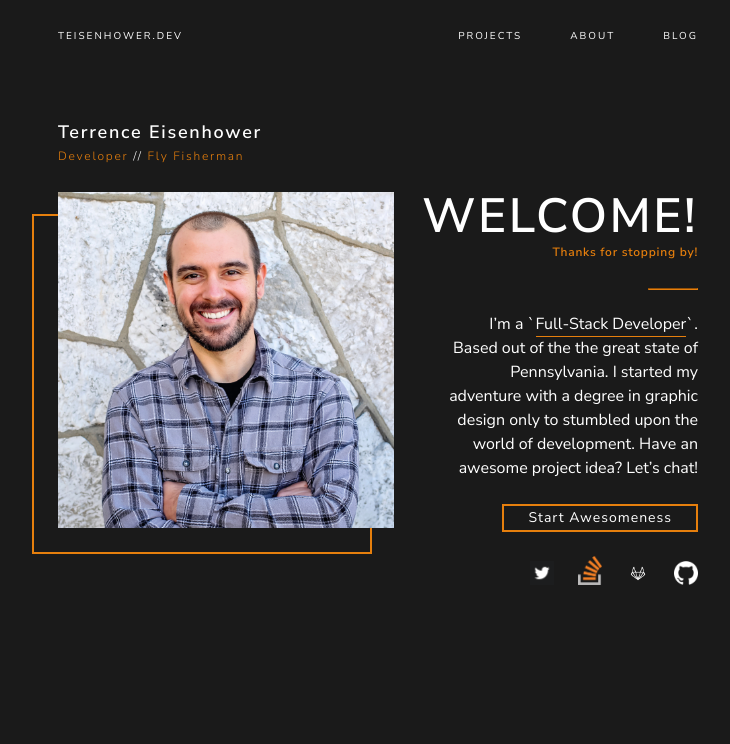
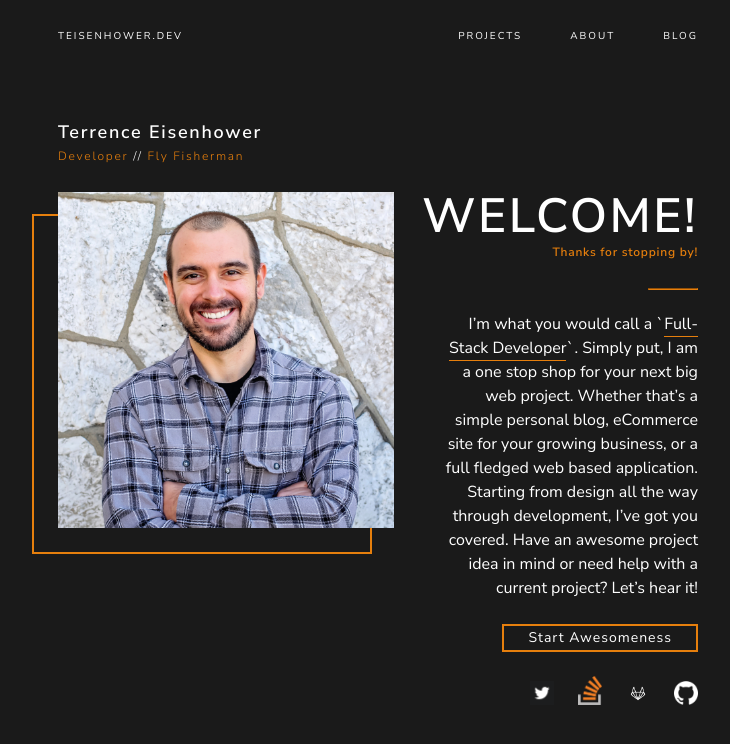
Before and after one commit to teisenhower/teisenhower.dev, a Gatsby site: page / in a window 1280 px wide. Shown: the whole page, without its empty margins (262-992 px from the left). Built offline with nearby package versions, Linux system fonts and the light colour scheme; Gatsby itself is replaced by a stand-in of ours.

Commit message:
DUMMY PUSH - demo purposes

```diff
--- a/src/pages/index.css
+++ b/src/pages/index.css
@@ -20,6 +20,10 @@ body {
   padding: 0;
   line-height: 2.4rem;
   background: rgb(var(--grey));
+}
+a {
+  text-decoration: none;
+  color: unset;
 }
 
 /* nav */
@@ -296,4 +300,7 @@ footer {
   .align {
     text-align: start;
   }
+  #awesomeButton {
+    border: 1px solid rgb(var(--orange));
+  }
 }
--- a/src/pages/index.js
+++ b/src/pages/index.js
@@ -39,14 +39,22 @@ const IndexPage = () => (
         </section>
         <section id="about" className="align">
           <p className="white">
-            I’m a `<span className="highlight">Full-Stack Developer</span>`.
-            Based out of the the great state of Pennsylvania. I started my
-            adventure with a degree in graphic design only to stumbled upon the
-            world of development. Have an awesome project idea? Let’s chat!
+            I’m what you would call a `
+            <span className="highlight">Full-Stack Developer</span>`. Simply
+            put, I am a one stop shop for your next big web project. Whether
+            that’s a simple personal blog, eCommerce site for your growing
+            business, or a full fledged web based application. Starting from
+            design all the way through development, I’ve got you covered. Have
+            an awesome project idea in mind or need help with a current project?
+            Let’s hear it!
           </p>
-          <div id="awesomeButton" className="white">
+          <a
+            id="awesomeButton"
+            className="white"
+            href="mailto:terrence@teisenhower.dev?subject=Awesome%20Project"
+          >
             Start Awesomeness
-          </div>
+          </a>
         </section>
         <section id="social">
           <Icon />
```
Also changed, not shown: CHANGELOG.md.
